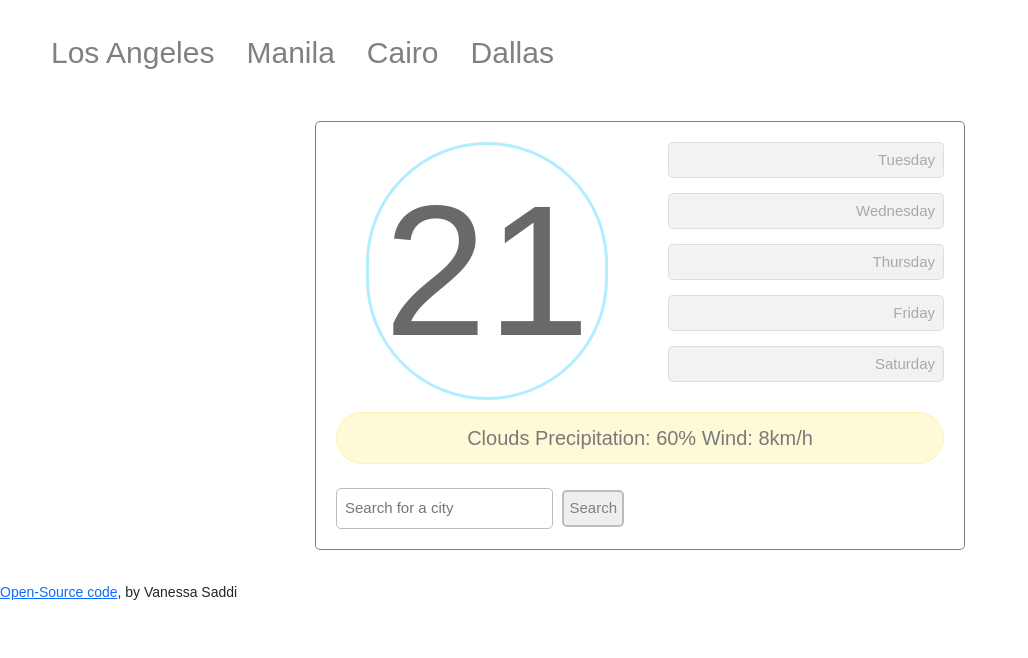
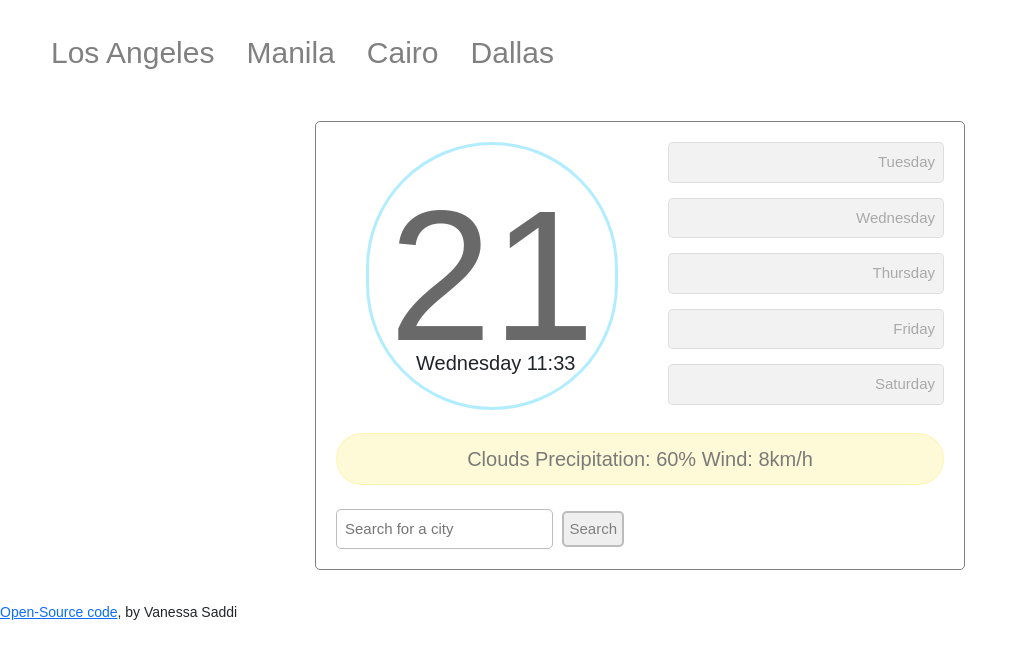
Before and after one commit to nessasaddi/Githubhosting-homework2, a plain HTML site: page index.html in a window 1280 px wide. Shown: the whole page, without its empty margins (0-1028 px from the left). Drawn offline with nearby package versions, Linux system fonts and the light colour scheme.

Commit message:
Updated css + html

```diff
--- a/index.html
+++ b/index.html
@@ -33,11 +33,9 @@
     </nav>
 
     <div class="weatherbox">
-      <h2>
-        <div class="col">21</div>
-      </h2>
-      <span class="desc">Wednesday 11:33</span>
-      <h3>
+      <div class="col">
+        <h2>21</h2>
+      </div>
       <div class="col">
         <ul class="daysoftheweek">
           <li class="tues">Tuesday</li>
@@ -46,8 +44,8 @@
           <li class="fri">Friday</li>
           <li class="sat">Saturday</li>
         </ul>
+        <h3>Wednesday 11:33</h3>
       </div>
-      </h3>
       <div class="information">Clouds Precipitation: 60% Wind: 8km/h</div>
       <br />
       <form onsubmit="searchCity(event)">
@@ -60,6 +58,7 @@
       </form>
       <div id="searchResult"></div>
     </div>
+
     <small>
       <a href="https://github.com/nessasaddi/Githubhosting-homework2"
         >Open-Source code</a
--- a/styles.css
+++ b/styles.css
@@ -3,26 +3,40 @@ body {
 }
 
 .weatherbox {
+  display: flex;
+  flex-direction: column;
+  align-items: left;
+  justify-content: space-between;
   max-width: 650px;
   margin: 30px auto;
   border: 1px solid grey;
   border-radius: 5px;
   padding: 20px;
 }
+.desc {
+  font-size: 20px;
+  font-weight: 600;
+  color: grey;
+}
 
 h1 {
   font-size: 25px;
-  margin-bottom: -30px;
 }
 
 h2 {
   font-size: 185px;
   color: rgb(105, 105, 105);
-  position: absolute;
+  position: fixed;
   border: 3px solid rgba(73, 213, 255, 0.423);
   border-radius: 360px;
-  padding: 15px;
+  padding: 20px;
   margin-left: 30px;
+  margin-top: 0px;
+}
+h3 {
+  font-size: 20px;
+  margin-left: 80px;
+  margin-top: -70px;
 }
 
 .container {
@@ -66,16 +80,7 @@ h2 {
   border-radius: 35px;
   padding: 10px;
   background-color: rgba(249, 220, 29, 0.18);
-  margin-top: 30px;
-}
-
-.desc {
-  position: absolute;
-  top: 405px;
-  left: 200px;
-  font-size: 20px;
-  font-weight: 600;
-  color: grey;
+  margin-top: 50px;
 }
 
 .searchbar {
```
Lines whose indentation alone changed are shown as unchanged.
